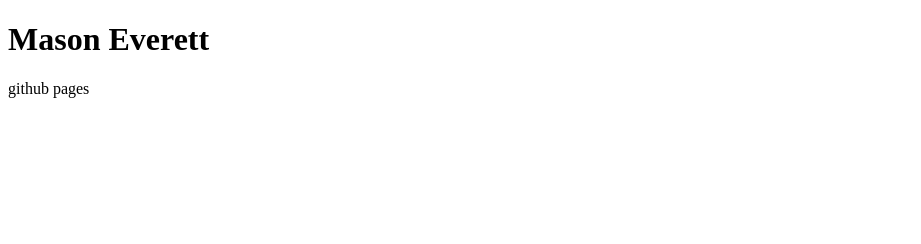
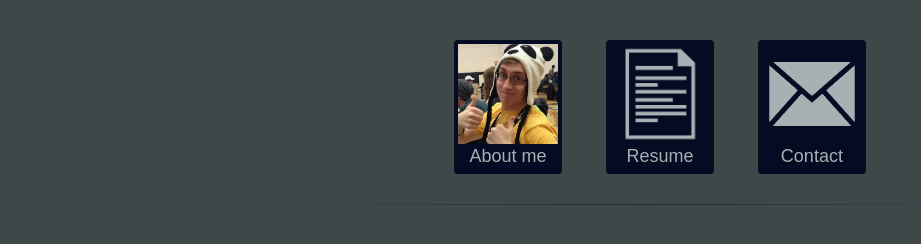
Before and after one commit to everetm/everetm.github.io, a plain HTML site: page index.html in a window 1280 px wide. Shown: the whole page, without its empty margins (0-921 px from the left). Drawn offline with nearby package versions, Linux system fonts and the light colour scheme.

Commit message:
progress was made. learned so much

```diff
--- a/index.html
+++ b/index.html
@@ -1,7 +1,45 @@
 <!DOCTYPE html>
 <html>
-<body>
-<h1>Mason Everett</h1>
-<p>github pages</p>
-</body>
+	<head>
+		<title>Mason Everett</title>
+		<script src="http://ajax.googleapis.com/ajax/libs/jquery/1.11.1/jquery.min.js"></script>
+		<script src="https://maxcdn.bootstrapcdn.com/bootstrap/3.2.0/js/bootstrap.min.js"></script>
+		<link rel="stylesheet" href="https://maxcdn.bootstrapcdn.com/bootstrap/3.2.0/css/bootstrap.min.css">
+		<link rel="stylesheet" type="text/css" href="mystylesheet.css">
+		<!--<script>
+			$(document).ready(function(){
+			$("#aboutmeDesc").hide();
+				$("#aboutme").click(function(){
+					$("#aboutmeDesc").toggle();
+				});
+			});
+		</script> -->
+
+	</head>
+	<body>
+	<ul class="thumbnails">
+		<li class="span5">
+			<div class="thumbnail">
+				<img height="100px" width="100px" src="./thumbnails/aboutme.png">
+				<h4>About me</h4>
+			</div>
+		</li>
+		<li class="span5">
+			<div class="thumbnail">
+				<img height="100px" width="100px" src="./thumbnails/resume.png">
+				<h4>Resume</h4>
+			</div>
+		</li>
+		<li class="span5">
+			<div class="thumbnail">
+				<img height="100px" width="100px" src="./thumbnails/contact.png">
+				<h4>Contact</h4>
+			</div>
+		</li>
+	</ul>
+	<div>
+		<span class="line"></span>
+	</div>
+
+	</body>
 </html>
--- /dev/null
+++ b/mystylesheet.css
@@ -0,0 +1,43 @@
+body {
+    background-color: #404749;
+}
+
+#aboutme {
+	cursor: pointer;
+}
+.thumbnail {
+	background-color: #030C22;
+	padding: 4px;
+	border: #fff;
+
+	margin: 20px;
+		margin-top: 40px;
+	border: 10px;
+
+
+
+}
+.thumbnails {
+	text-align:center;
+
+}
+.thumbnails > li {
+	display: inline-block;
+	float: none;
+}
+
+h4 {
+	font-family:arial;
+	margin-top: 3px;
+	margin-bottom: 3px;
+	color: #A9B0B3;
+}
+
+.line{
+    display:block;
+    border:none;
+    color:white;
+    height:1px;
+    background:black;
+    background: -webkit-gradient(radial, 50% 50%, 0, 50% 50%, 350, from(#20293F), to(#404749));
+}
```
Also changed, not shown: thumbnails/aboutme.png (added), thumbnails/contact.png (added), thumbnails/resume.png (added).
